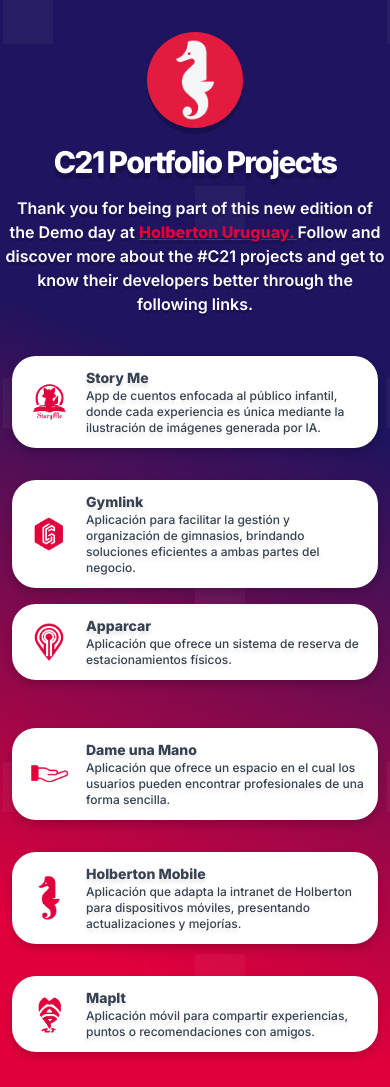
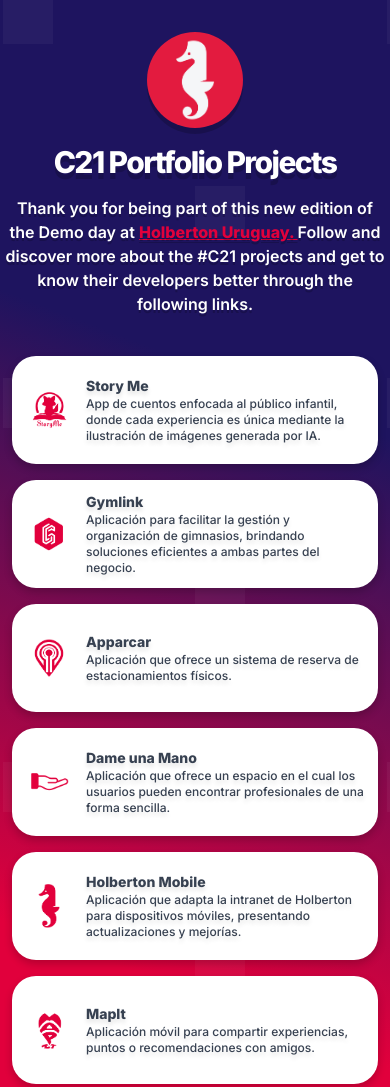
Before and after one commit to nachop51/hbtn-webs, a website: page c21-linktree/index.html in a window 390 px wide. Shown: the top 1087 px of the page. Drawn offline with Linux system fonts and the light colour scheme.

Commit message:
fix: cards spacing, and links again

```diff
--- a/c21-linktree/css/style.css
+++ b/c21-linktree/css/style.css
@@ -110,7 +110,7 @@
 }
 
 .card {
-  @apply flex cursor-pointer flex-row flex-nowrap items-center justify-center gap-3 rounded-3xl bg-white p-3 text-black;
+  @apply flex cursor-pointer flex-row flex-nowrap items-center justify-center gap-3 rounded-3xl bg-white p-3 text-black h-full;
   @apply sm:gap-5;
   box-shadow: 0 4px 8px 0 rgba(0, 0, 0, 0.2);
   transition: var(--transition);
--- a/c21-linktree/index.html
+++ b/c21-linktree/index.html
@@ -23,6 +23,7 @@
   <!-- Favicon & CSS -->
   <link rel="shortcut icon" href="favicon.ico" type="image/x-icon">
   <link rel="stylesheet" href="css/style.min.css" />
+  <!-- <link rel="stylesheet" href="css/outputdev.css" /> -->
 
   <!-- Google fonts -->
   <link rel="preconnect" href="https://fonts.googleapis.com">
@@ -46,96 +47,79 @@
       </p>
     </header>
     <main class="main">
-      <section class="groups">
-        <article>
-          <a href="https://storyme-lp.my.canva.site/home/" class="card" target="_blank" rel="noreferrer"
-            alt="Story Me project">
-            <div class="card-image">
-              <img src="./images/storyme.png" title="Story Me project logo" alt="Story Me project logo" />
-            </div>
-            <div class="card-text">
-              <h2>Story Me</h2>
-              <p class="card-text">
-                App de cuentos enfocada al público infantil, donde cada experiencia es única mediante la ilustración de
-                imágenes generada por IA.
-              </p>
-            </div>
-          </a>
-        </article>
-        <article>
-          <a href="https://www.gymlink.tech/" class="card" target="_blank" rel="noreferrer" title="Gymlink project">
-            <div class="card-image">
-              <img src="./images/gymlink.png" alt="Gymlink project logo" title="Gymlink project logo" />
-            </div>
-            <div class="card-text">
-              <h2>Gymlink</h2>
-              <p class="card-text">
-                Aplicación para facilitar la gestión y organización de gimnasios, brindando soluciones eficientes a
-                ambas partes del negocio.
-              </p>
-            </div>
-          </a>
-        </article>
-        <article>
-          <a href="https://apparcar.tech/" class="card" target="_blank" rel="noreferrer" title="Apparcar project">
-            <div class="card-image">
-              <img src="./images/apparcar.png" alt="Apparcar project logo" title="Apparcar project logo" />
-            </div>
-            <div class="card-text">
-              <h2>Apparcar</h2>
-              <p class="card-text">
-                Aplicación que ofrece un sistema de reserva de estacionamientos físicos.
-              </p>
-            </div>
-          </a>
-        </article>
-        <article>
-          <a href="https://dame1namano.wixsite.com/dameunamano" class="card" target="_blank" rel="noreferrer"
-            title="Dame una Mano project">
-            <div class="card-image">
-              <img src="./images/dameunamano.png" alt="Dame una Mano project logo" title="Dame una Mano project logo" />
-            </div>
-            <div class="card-text">
-              <h2>Dame una Mano</h2>
-              <p class="card-text">
-                Aplicación que ofrece un espacio en el cual los usuarios pueden encontrar profesionales de una forma
-                sencilla.
-              </p>
-            </div>
-          </a>
-        </article>
-        <article>
-          <a href="https://holbertonmobile.wixsite.com/website" class="card" target="_blank" rel="noreferrer"
-            title="Holberton Mobile project">
-            <div class="card-image">
-              <img src="./images/holbertonmobile.png" alt="Holberton Mobile project logo"
-                title="Holberton Mobile project logo" />
-            </div>
-            <div class="card-text">
-              <h2>Holberton Mobile</h2>
-              <p class="card-text">
-                Aplicación que adapta la intranet de Holberton para dispositivos móviles, presentando actualizaciones y
-                mejorías.
-              </p>
-            </div>
-          </a>
-        </article>
-        <article>
-          <a href="https://map-it-app.netlify.app/" class="card" target="_blank" rel="noreferrer" title="MapIt project">
-            <div class="card-image">
-              <img src="./images/mapit.png" alt="MapIt project logo" title="MapIt project logo" />
-            </div>
-            <div class="card-text">
-              <h2>MapIt</h2>
-              <p class="card-text">
-                Aplicación móvil para compartir experiencias, puntos o recomendaciones con amigos.
-              </p>
-            </div>
-          </a>
-        </article>
+      <section class="groups" style="grid-template-rows: 1fr !important">
+
       </section>
     </main>
   </div>
+
+  <script type="module">
+    const content = [
+      {
+        title: 'Story Me',
+        description: 'App de cuentos enfocada al público infantil, donde cada experiencia es única mediante la ilustración de imágenes generada por IA.',
+        link: 'https://storyme-lp.my.canva.site/home/',
+        image: './images/storyme.png'
+      },
+      {
+        title: 'Gymlink',
+        description: 'Aplicación para facilitar la gestión y organización de gimnasios, brindando soluciones eficientes a ambas partes del negocio.',
+        link: 'https://www.gymlink.tech/',
+        image: './images/gymlink.png'
+      },
+      {
+        title: 'Apparcar',
+        description: 'Aplicación que ofrece un sistema de reserva de estacionamientos físicos.',
+        link: 'https://apparcar.tech/',
+        image: './images/apparcar.png'
+      },
+      {
+        title: 'Dame una Mano',
+        description: 'Aplicación que ofrece un espacio en el cual los usuarios pueden encontrar profesionales de una forma sencilla.',
+        link: 'https://dame1namano.wixsite.com/dameunamano',
+        image: './images/dameunamano.png'
+      },
+      {
+        title: 'Holberton Mobile',
+        description: 'Aplicación que adapta la intranet de Holberton para dispositivos móviles, presentando actualizaciones y mejorías.',
+        link: 'https://holbertonmobile.tech',
+        image: './images/holbertonmobile.png'
+      },
+      {
+        title: 'MapIt',
+        description: 'Aplicación móvil para compartir experiencias, puntos o recomendaciones con amigos.',
+        link: 'https://map-it-app.netlify.app/',
+        image: './images/mapit.png'
+      }
+    ]
+
+    function createArticles() {
+      const articles = []
+      const groups = document.querySelector('.groups')
+
+      content.forEach((item) => {
+        const article = document.createElement('article')
+        article.innerHTML = `
+          <a href="${item.link}" class="card" target="_blank" rel="noreferrer" title="${item.title} project">
+            <div class="card-image">
+              <img src="${item.image}" alt="${item.title} project logo" title="${item.title} project logo" />
+            </div>
+            <div class="card-text">
+              <h2>${item.title}</h2>
+              <p class="card-text">${item.description}</p>
+            </div>
+          </a>
+        `
+        articles.push(article)
+      })
+
+      articles.forEach((article) => {
+        groups.appendChild(article)
+      })
+    }
+
+    createArticles()
+  </script>
 </body>
 
 </html>
```
Also changed, not shown: c21-linktree/css/style.min.css.
